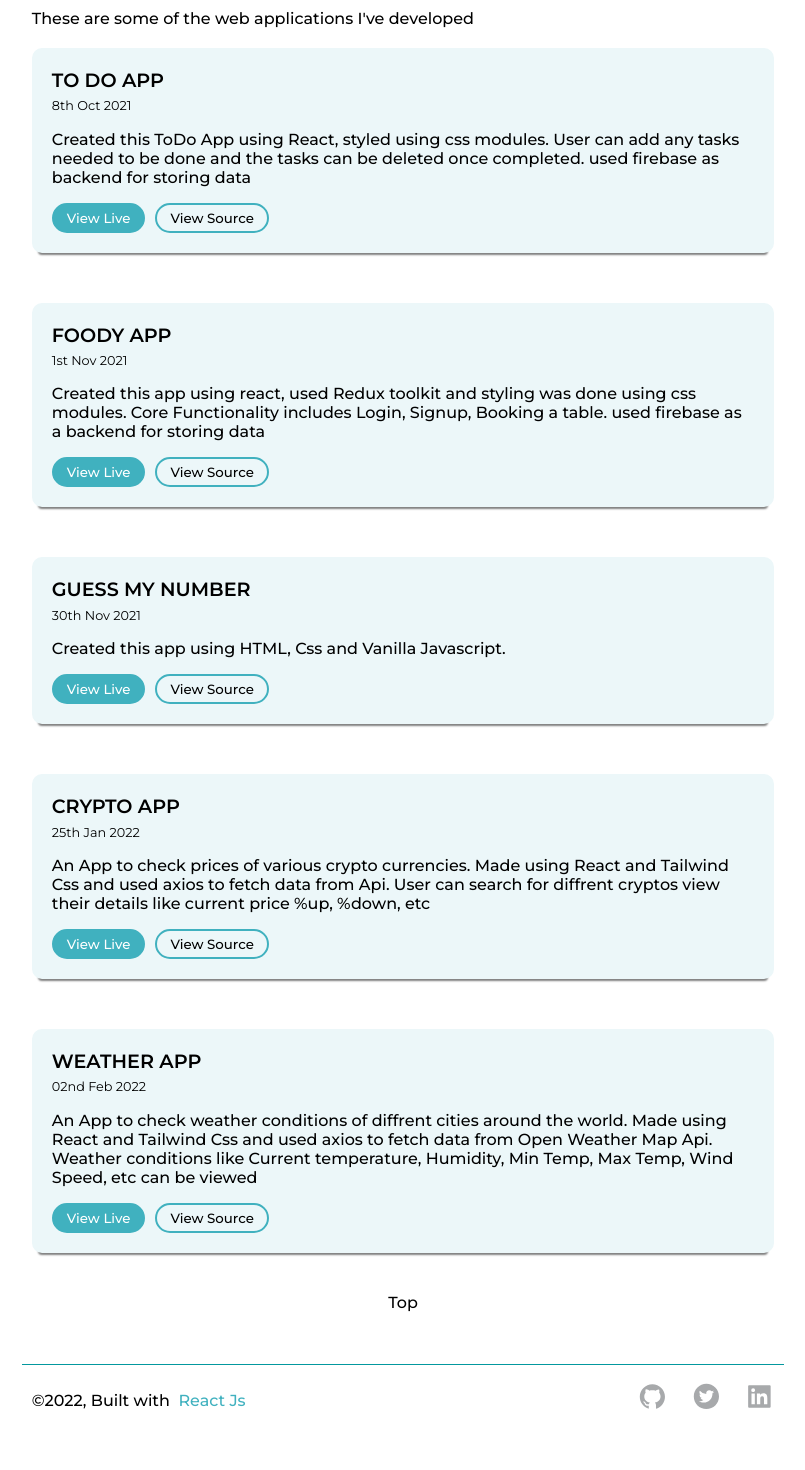
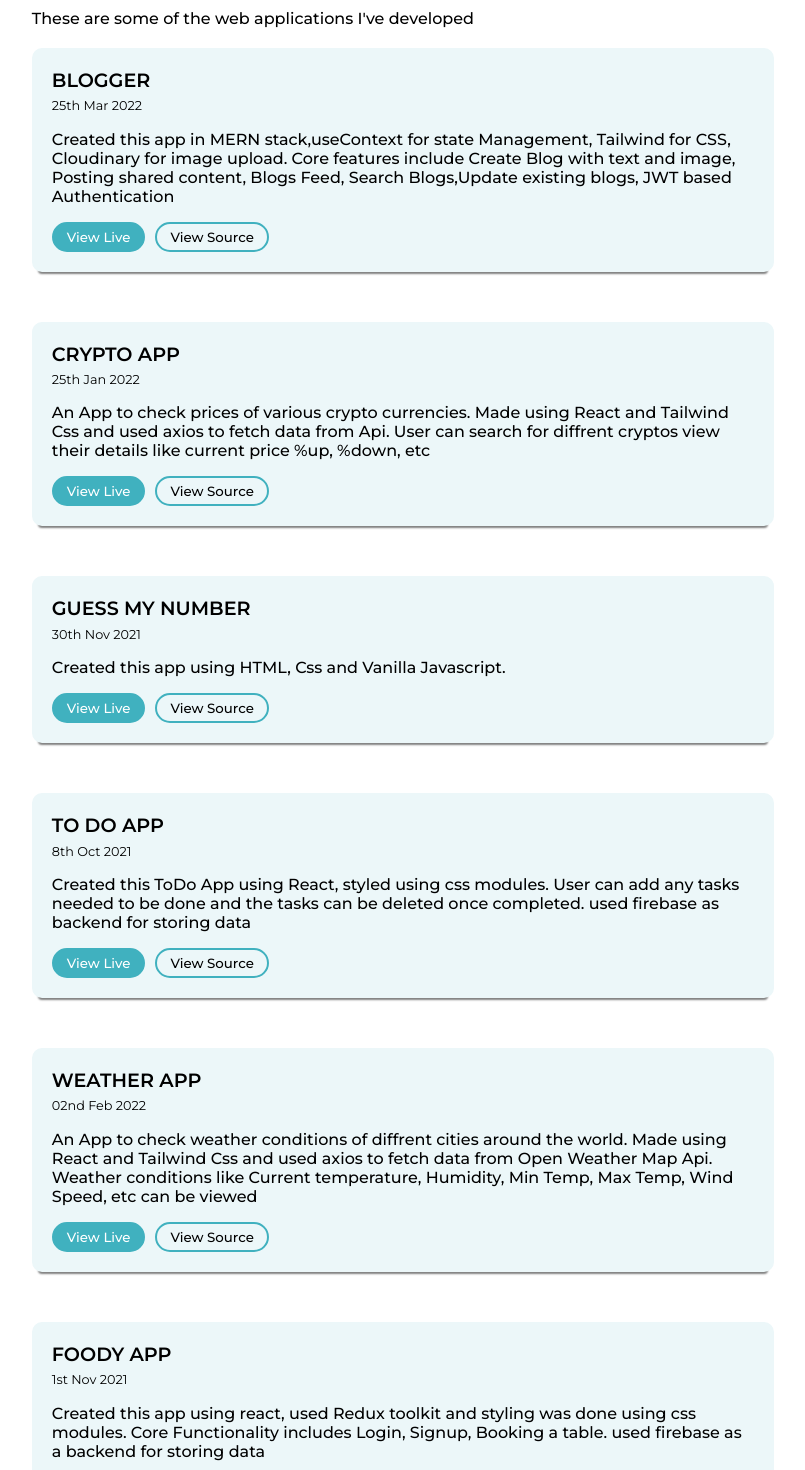
Before and after one commit to abhiaswale/portfolio, a React (Create React App) app: page /projects in a window 1280 px wide. Shown: the part 180-1650 px from the top of the page, without its empty margins (237-1042 px from the left). Built offline with nearby package versions, Linux system fonts and the light colour scheme.

Commit message:
added new project

```diff
--- a/src/data.js
+++ b/src/data.js
@@ -1,23 +1,23 @@
 export const projectItems = [
   {
     id: 1,
-    name: "TO DO APP",
-    date: "8th Oct 2021",
-    description: "An basic To Do tasks App to add tasks ",
+    name: "BLOGGER",
+    date: "25th Mar 2022",
+    description: "A Blog Application to post blogs",
     detailedDescription:
-      "Created this ToDo App using React, styled using css modules. User can add any tasks needed to be done and the tasks can be deleted once completed. used firebase as backend for storing data",
-    live: "https://todoapp-e2fc65.netlify.app/",
-    source: "https://github.com/abhiaswale/todolist",
+      "Created this app in MERN stack,useContext for state Management, Tailwind for CSS, Cloudinary for image upload. Core features include Create Blog with text and image, Posting shared content, Blogs Feed, Search Blogs,Update existing blogs, JWT based Authentication",
+    live: "https://blog-app03.netlify.app/",
+    source: "https://github.com/abhiaswale/blogApp-frontend",
   },
   {
     id: 2,
-    name: "FOODY APP",
-    date: "1st Nov 2021",
-    description: "An App made for an Restaurant",
+    name: "CRYPTO APP",
+    date: "25th Jan 2022",
+    description: "An App to check prices of cryptocurrencies",
     detailedDescription:
-      "Created this app using react, used Redux toolkit and styling was done using css modules. Core Functionality includes Login, Signup, Booking a table. used firebase as a backend for storing data ",
-    live: "https://foody-app-12167a.netlify.app/",
-    source: "https://github.com/abhiaswale/thefoodyapp",
+      "An App to check prices of various crypto currencies. Made using React and Tailwind Css and used axios to fetch data from Api. User can search for diffrent cryptos view their details like current price %up, %down, etc",
+    live: "https://cryptocurrencyapp1.netlify.app/",
+    source: "https://github.com/abhiaswale/crypto-app",
   },
   {
     id: 3,
@@ -31,13 +31,13 @@ export const projectItems = [
   },
   {
     id: 4,
-    name: "CRYPTO APP",
-    date: "25th Jan 2022",
-    description: "An App to check prices of cryptocurrencies",
+    name: "TO DO APP",
+    date: "8th Oct 2021",
+    description: "An basic To Do tasks App to add tasks ",
     detailedDescription:
-      "An App to check prices of various crypto currencies. Made using React and Tailwind Css and used axios to fetch data from Api. User can search for diffrent cryptos view their details like current price %up, %down, etc",
-    live: "https://cryptocurrencyapp1.netlify.app/",
-    source: "https://github.com/abhiaswale/crypto-app",
+      "Created this ToDo App using React, styled using css modules. User can add any tasks needed to be done and the tasks can be deleted once completed. used firebase as backend for storing data",
+    live: "https://todoapp-e2fc65.netlify.app/",
+    source: "https://github.com/abhiaswale/todolist",
   },
   {
     id: 5,
@@ -49,4 +49,14 @@ export const projectItems = [
     live: "https://weather-app-dd52.netlify.app/",
     source: "https://github.com/abhiaswale/weather-app",
   },
+  {
+    id: 6,
+    name: "FOODY APP",
+    date: "1st Nov 2021",
+    description: "An App made for an Restaurant",
+    detailedDescription:
+      "Created this app using react, used Redux toolkit and styling was done using css modules. Core Functionality includes Login, Signup, Booking a table. used firebase as a backend for storing data ",
+    live: "https://foody-app-12167a.netlify.app/",
+    source: "https://github.com/abhiaswale/thefoodyapp",
+  },
 ];
```
